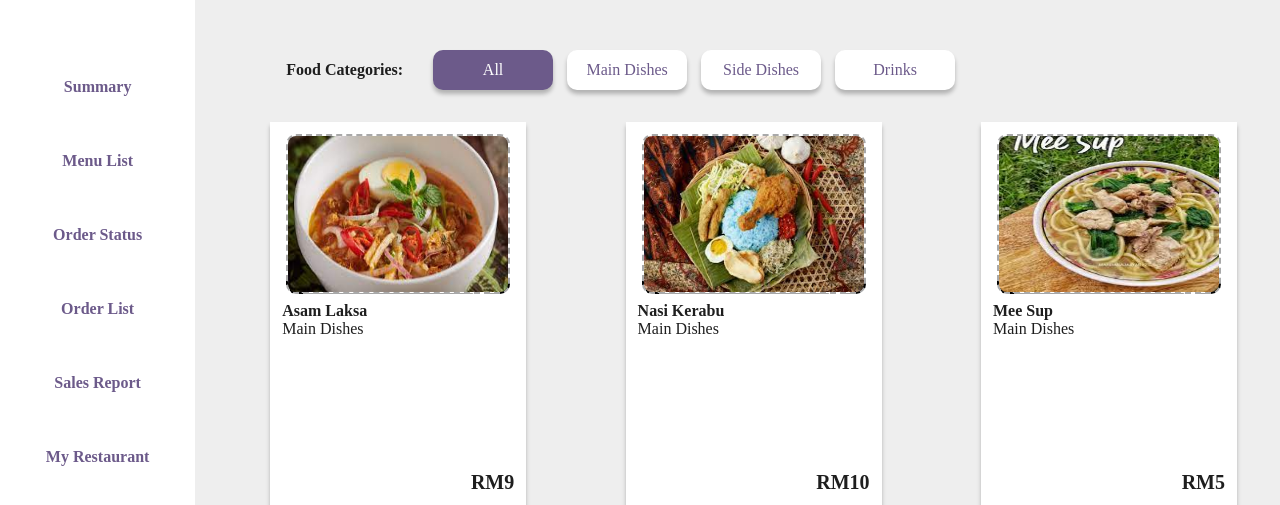
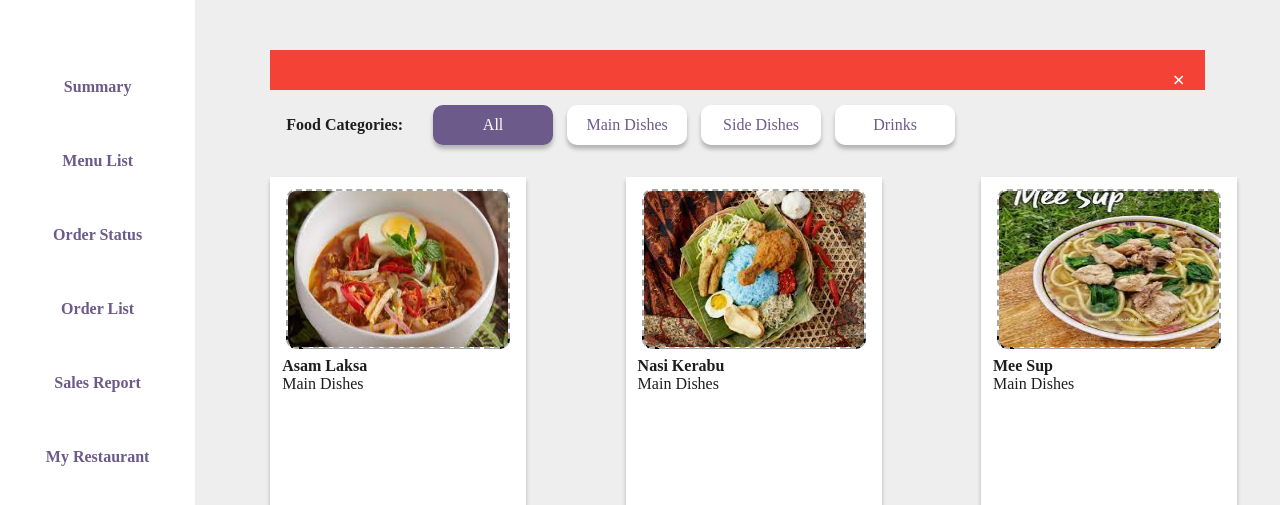
Before and after one commit to tengxing-tan/foody-web, a PHP site: page /restaurant-owner/menu-list.php in a window 1280 px wide. Shown: the part 120-625 px from the top of the page. Run offline with PHP 8.4, Linux system fonts and the light colour scheme; the visitor is signed in with stand-in values (Sample User, id 1); data comes from the database, SQL or seed files in the repository; data that the repository does not hold is empty; some libraries are stand-ins or nearby versions.

Commit message:
add alert message at menu list

```diff
--- a/restaurant-owner/menu-list.php
+++ b/restaurant-owner/menu-list.php
@@ -26,6 +26,7 @@ include 'actions/read_menu_list.php';
     <link rel="stylesheet" href="../styles/main.css">
     <link rel="stylesheet" href="./styles/restaurant_owner.css">
     <link rel="stylesheet" href="./styles/menu_list.css">
+    <link rel="stylesheet" href="./styles/alert_box.css">
     <!-- javascript -->
     <script src="scripts/MenuList.js" type="text/javascript"></script>
     <!-- icon library | font awesome -->
@@ -43,6 +44,14 @@ include 'actions/read_menu_list.php';
 
         <!-- main content (right side) -->
         <div id="main-content">
+            <div class="alert">
+                <span class="closebtn" onclick="this.parentElement.style.display='none';">&times;</span>
+                <?php
+                if (mysqli_num_rows($result) < 10) {
+                    echo 'Please add menu item to ensure at least 10 food items. [' . mysqli_num_rows($result) . '/10]';
+                } // close if
+                ?>
+            </div>
             <!--
                 FOOD CATOGORIES
              -->
@@ -76,9 +85,8 @@ include 'actions/read_menu_list.php';
              -->
             <div class="menu-list" style="margin-bottom: 5rem;">
                 <?php
-                if (mysqli_num_rows($result) > 0) {
                 while ($row = mysqli_fetch_assoc($result)) {
-                        $foodImagePath = "assets/menu/$restaurantID/".$row['food_image'];
+                    $foodImagePath = "assets/menu/$restaurantID/" . $row['food_image'];
                     //print each row
                 ?>
                     <a class="menu-item" href="view-menu-item.php?id=<?php echo $row['food_ID']; ?>">
@@ -88,7 +96,7 @@ include 'actions/read_menu_list.php';
                         <span class="food-category-id" style="display: none;"><?php echo $row['food_category_ID']; ?></span>
                         <div>
                             <img class="food-picture preview" src="<?php echo (file_exists($foodImagePath)) ? $foodImagePath : 'assets/image/food_picture.png'; ?>" alt="<?php echo $row['food_title']; ?>">
-                                <!-- <img class="food-picture preview" src="<?php echo "assets/menu/$restaurantID/".$row['food_picture']; ?>" alt="<?php echo $row['food_title']; ?>"> -->
+                            <!-- <img class="food-picture preview" src="<?php echo "assets/menu/$restaurantID/" . $row['food_picture']; ?>" alt="<?php echo $row['food_title']; ?>"> -->
                             <p class="food-title"><?php echo $row['food_title']; ?></p>
                             <p class="food-category"><?php echo $row['category_name'] ?></p>
                             <p class="food-desc"><?php echo $row['food_description']; ?></p>
@@ -97,7 +105,6 @@ include 'actions/read_menu_list.php';
                     </a>
                 <?php
                 } // close while
-                } // close if
                 ?>
 
                 <!--
--- /dev/null
+++ b/restaurant-owner/styles/alert_box.css
@@ -0,0 +1,24 @@
+ /* The alert message box */
+ .alert {
+    padding: 20px;
+    background-color: #f44336; /* Red */
+    color: white;
+    margin-bottom: 15px;
+  }
+
+  /* The close button */
+  .closebtn {
+    margin-left: 15px;
+    color: white;
+    font-weight: bold;
+    float: right;
+    font-size: 22px;
+    line-height: 20px;
+    cursor: pointer;
+    transition: 0.3s;
+  }
+
+  /* When moving the mouse over the close button */
+  .closebtn:hover {
+    color: black;
+  }
```
Lines whose indentation alone changed are shown as unchanged.
